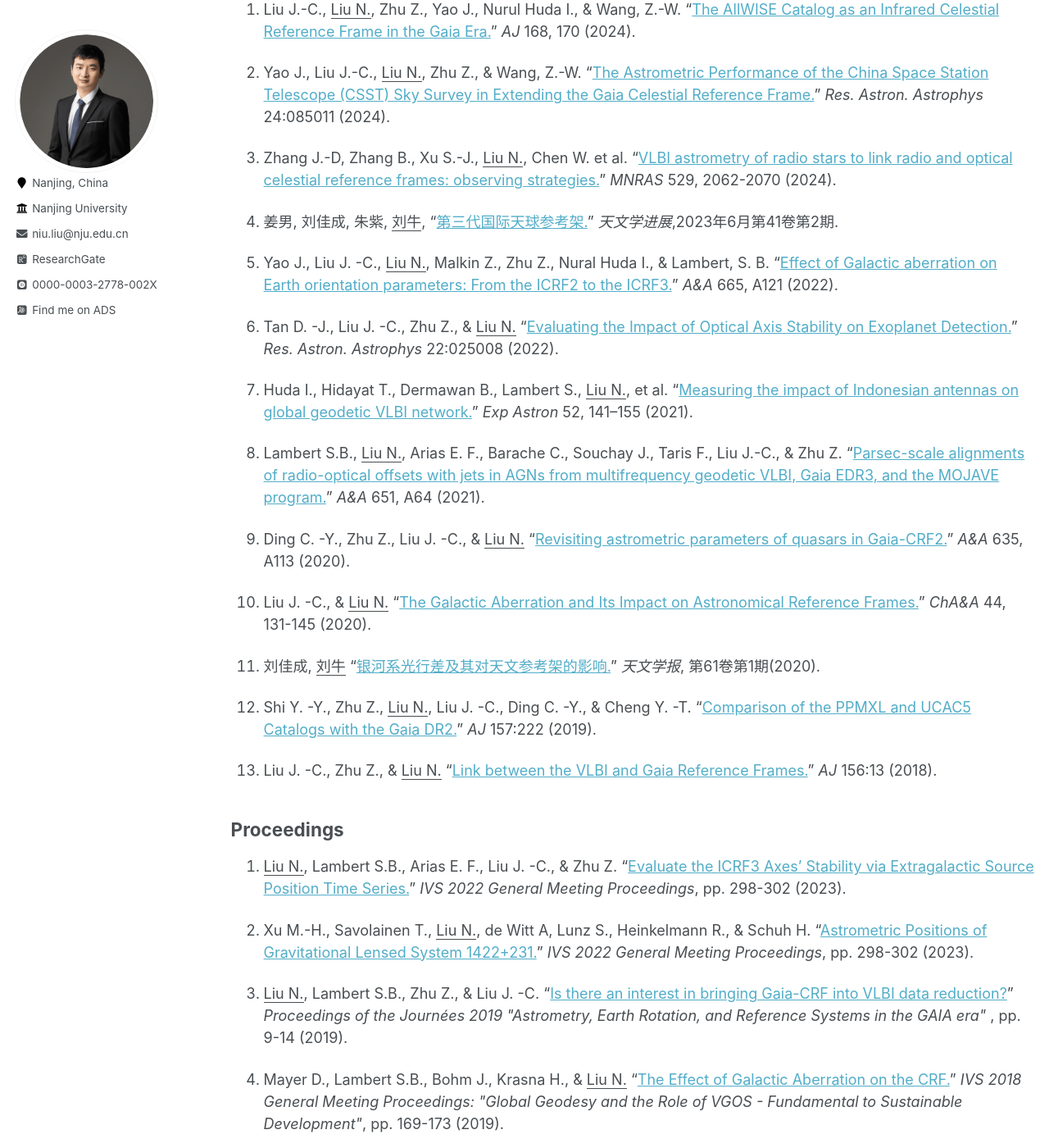
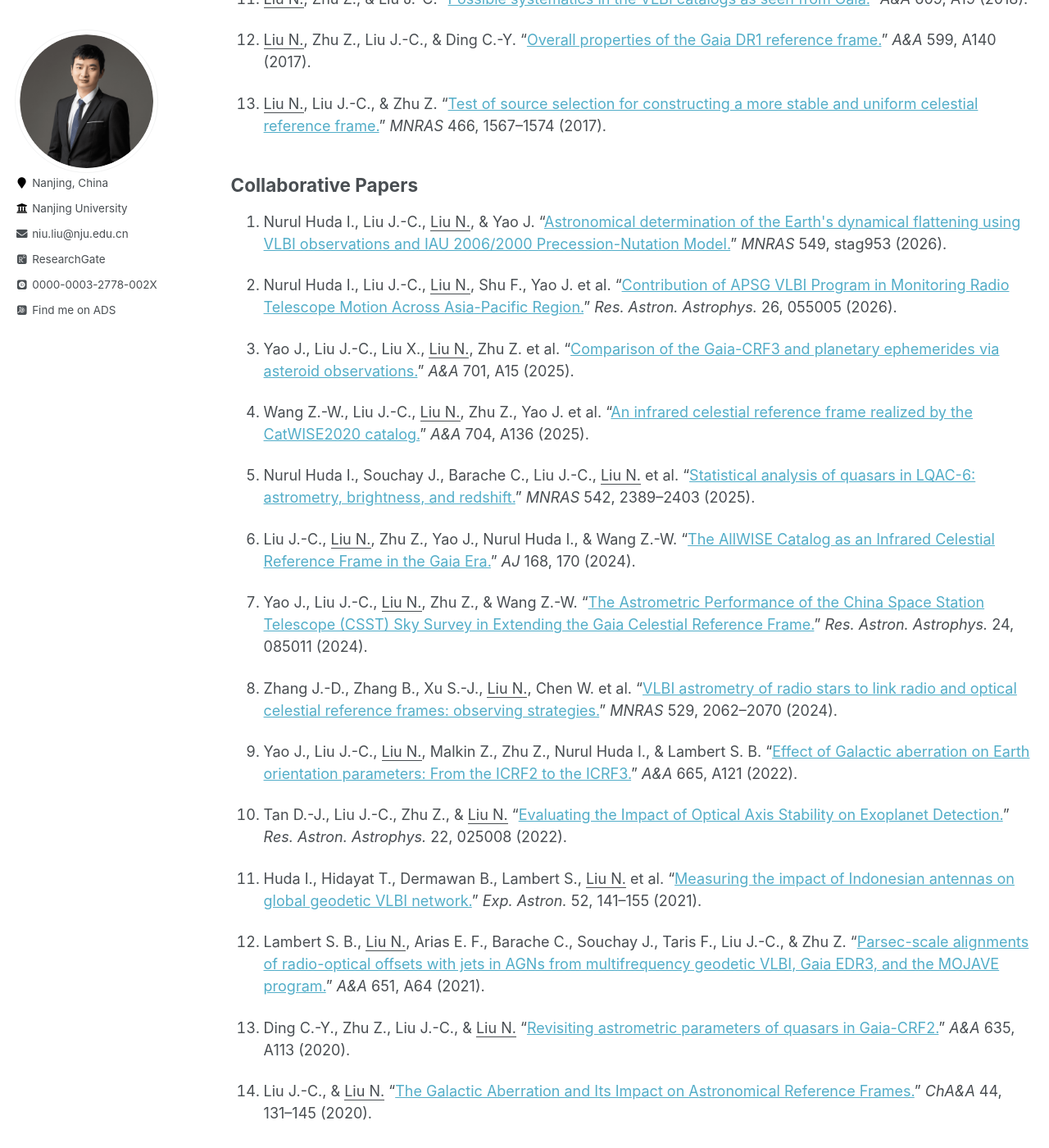
Before and after one commit to Niu-Liu/Niu-Liu.github.io, a Jekyll site: the page built from _pages/publications.md, in a window 1280 px wide and 1400 px high, scrolled down 1052 px. Shown: the whole window at 82% size. Built offline with Jekyll 4.4.1, drawn with Linux system fonts in a browser that asks for light colours; some web fonts are replaced; some of the changed text lies outside the part shown.

Commit message:
update publications

```diff
--- a/_includes/publications.html
+++ b/_includes/publications.html
@@ -1,73 +1,107 @@
 <!--<div class="user-details"> <h1> Publication </h1>-->
 <!--</div>-->
+
 <div class="user-publications">
-  <h2>First-author / Corresponding-Author </h2>
+
+  <h2>First-author and Corresponding-author Papers</h2>
   <ol>
+
+    <!-- BL Lacertae core shift -->
+    <li>
+      <p> <u>Liu N.</u>, Yang J., Cheng X.-P., Zeng A.-L., Chen W. et al.
+        “<a href="https://ui.adsabs.harvard.edu/abs/2026arXiv260420095L/abstract">Detections of Nearly Bias-free Core Shifts with 5–30 &mu;as Precisions at 8–43 GHz in BL Lacertae.</a>”
+        <i>ApJ</i> 1003, 54 (2026).
+      </p>
+    </li>
+
+    <!-- redshift-dependent astrometric properties -->
+    <li>
+      <p> Zhang Z.-Y., <u>Liu N.</u>, Zhang X.-X., Nurul Huda I., Guo S.-F. et al.
+        “<a href="https://ui.adsabs.harvard.edu/abs/2026A%26A...708A..83Z/abstract">Astrometric properties of reference frame sources as a function of redshift.</a>”
+        <i>A&amp;A</i> 708, A83 (2026).
+      </p>
+    </li>
+
+    <!-- stellar-aberration navigation -->
+    <li>
+      <p> Zhang D.-D., Li M.-Z., &amp; <u>Liu N.</u>
+        “<a href="https://doi.org/10.3390/universe12070197">Astrometric Systematic Errors as a Limiting Factor in Stellar-Aberration-Based Autonomous Navigation.</a>”
+        <i>Universe</i> 12, 197 (2026).
+      </p>
+    </li>
+
     <!-- work on secular aberration drift -->
     <li>
-      <p> <u>Liu N.</u>, Zhu Z., &amp; Liu J. -C.
-       “<a href="https://ui.adsabs.harvard.edu/abs/2024A&A...688L..24L/abstract">Secular aberration drift in stellar proper motions: An additional term due to the change in line-of-sight direction.</a>”
+      <p> <u>Liu N.</u>, Zhu Z., &amp; Liu J.-C.
+        “<a href="https://ui.adsabs.harvard.edu/abs/2024A%26A...688L..24L/abstract">Secular aberration drift in stellar proper motions: An additional term due to the change in line-of-sight direction.</a>”
         <i>A&amp;A</i> 688, L24 (2024).
       </p>
     </li>
+
     <!-- work on planetary ephemeris frame systematics using timing -->
     <li>
-      <p> <u>Liu N.</u>, Zhu Z., Antoniadis J., Liu J. -C., &amp; Zhang H.
-        “<a href="https://ui.adsabs.harvard.edu/abs/2023A&A...674A.187L/abstract">Systematics of planetary ephemeris reference frames inferred from pulsar timing astrometry.</a>”
+      <p> <u>Liu N.</u>, Zhu Z., Antoniadis J., Liu J.-C., &amp; Zhang H.
+        “<a href="https://ui.adsabs.harvard.edu/abs/2023A%26A...674A.187L/abstract">Systematics of planetary ephemeris reference frames inferred from pulsar timing astrometry.</a>”
         <i>A&amp;A</i> 674, A187 (2023).
       </p>
     </li>
+
     <!-- work on Timing/Gaia/VLBI frame tie -->
     <li>
-      <p> <u>Liu N.</u>, Zhu Z., Antoniadis J., Liu J. -C., Zhang H., &amp; Jiang N.
-           “<a href="https://ui.adsabs.harvard.edu/abs/2023A&A...670A.173L/abstract">Comparison of dynamical and kinematic reference frames via pulsar positions from timing, Gaia, and interferometric astrometry.</a>”
-        <i>A&amp;A</i> 670 A173 (2023).
+      <p> <u>Liu N.</u>, Zhu Z., Antoniadis J., Liu J.-C., Zhang H., &amp; Jiang N.
+        “<a href="https://ui.adsabs.harvard.edu/abs/2023A%26A...670A.173L/abstract">Comparison of dynamical and kinematic reference frames via pulsar positions from timing, Gaia, and interferometric astrometry.</a>”
+        <i>A&amp;A</i> 670, A173 (2023).
       </p>
     </li>
+
     <!-- work on ICRF axis stability -->
     <li>
-      <p> <u>Liu N.</u>, Lambert S. B., Arias E. F., Liu J. -C., &amp; Zhu Z.
-      “<a href="https://ui.adsabs.harvard.edu/abs/2022A&A...659A..75L/abstract">Evaluation of the ICRF stability from a position time series analysis.</a>”
+      <p> <u>Liu N.</u>, Lambert S. B., Arias E. F., Liu J.-C., &amp; Zhu Z.
+        “<a href="https://ui.adsabs.harvard.edu/abs/2022A%26A...659A..75L/abstract">Evaluation of the ICRF stability from a position time series analysis.</a>”
         <i>A&amp;A</i> 659, A75 (2022).
       </p>
     </li>
+
     <!-- work on multifrequency position comparison -->
     <li>
-      <p> <u>Liu N.</u>,
-        Lambert S. B., Charlot P., Zhu Z., Liu J. -C., Jiang N., Wan X. -S., &amp; Ding C. -Y.
-        “<a href="https://ui.adsabs.harvard.edu/abs/2021A&A...652A..87L/abstract">Comparison of multifrequency positions of extragalactic sources from ICRF3 and Gaia EDR3.</a>”
+      <p> <u>Liu N.</u>, Lambert S. B., Charlot P., Zhu Z., Liu J.-C., Jiang N., Wan X.-S., &amp; Ding C.-Y.
+        “<a href="https://ui.adsabs.harvard.edu/abs/2021A%26A...652A..87L/abstract">Comparison of multifrequency positions of extragalactic sources from ICRF3 and Gaia EDR3.</a>”
         <i>A&amp;A</i> 652, A87 (2021).
       </p>
     </li>
+
     <!-- work on CRF comparison -->
     <li>
-      <p> <u>Liu N.</u>,
-        Lambert S. B., Zhu Z., &amp; Liu J. -C.
-        “<a href="https://ui.adsabs.harvard.edu/abs/2020A&A...634A..28L/abstract">Systematics and accuracy of VLBI astrometry: A comparison with Gaia Data Release 2.</a>”
+      <p> <u>Liu N.</u>, Lambert S. B., Zhu Z., &amp; Liu J.-C.
+        “<a href="https://ui.adsabs.harvard.edu/abs/2020A%26A...634A..28L/abstract">Systematics and accuracy of VLBI astrometry: A comparison with Gaia Data Release 2.</a>”
         <i>A&amp;A</i> 634, A28 (2020).
       </p>
     </li>
+
     <!-- work on VLBI CRF noise -->
     <li>
       <p> <u>Liu N.</u>, Lambert S. B., &amp; Zhu Z.
-        “<a href="https://ui.adsabs.harvard.edu/abs/2018A&A...620A.160L/abstract">Determining the accuracy of VLBI radio source catalogs.</a>”
+        “<a href="https://ui.adsabs.harvard.edu/abs/2018A%26A...620A.160L/abstract">Determining the accuracy of VLBI radio source catalogs.</a>”
         <i>A&amp;A</i> 620, A160 (2018).
       </p>
     </li>
+
     <!-- work on ICRF2 error -->
     <li>
       <p> <u>Liu N.</u>, Zhu Z., &amp; Liu J.-C.
-        “<a href="https://ui.adsabs.harvard.edu/abs/2018A&A...609A..19L/abstract">Possible systematics in the VLBI catalogs as seen from Gaia.</a>”
+        “<a href="https://ui.adsabs.harvard.edu/abs/2018A%26A...609A..19L/abstract">Possible systematics in the VLBI catalogs as seen from Gaia.</a>”
         <i>A&amp;A</i> 609, A19 (2018).
       </p>
     </li>
+
     <!-- work on Gaia-CRF1 -->
     <li>
       <p> <u>Liu N.</u>, Zhu Z., Liu J.-C., &amp; Ding C.-Y.
-        “<a href="https://ui.adsabs.harvard.edu/abs/2017A&A...599A.140L/abstract">Overall properties of the Gaia DR1 reference frame.</a>”
+        “<a href="https://ui.adsabs.harvard.edu/abs/2017A%26A...599A.140L/abstract">Overall properties of the Gaia DR1 reference frame.</a>”
         <i>A&amp;A</i> 599, A140 (2017).
       </p>
     </li>
+
     <!-- work on ICRF source selection -->
     <li>
       <p> <u>Liu N.</u>, Liu J.-C., &amp; Zhu Z.
@@ -75,141 +109,188 @@
         <i>MNRAS</i> 466, 1567–1574 (2017).
       </p>
     </li>
+
   </ol>
-  <h2>Collaboration </h2>
+
+  <h2>Collaborative Papers</h2>
   <ol>
+
+    <!-- dynamical flattening -->
+    <li>
+      <p> Nurul Huda I., Liu J.-C., <u>Liu N.</u>, &amp; Yao J.
+        “<a href="https://doi.org/10.1093/mnras/stag953">Astronomical determination of the Earth's dynamical flattening using VLBI observations and IAU 2006/2000 Precession-Nutation Model.</a>”
+        <i>MNRAS</i> 549, stag953 (2026).
+      </p>
+    </li>
+
+    <!-- APSG VLBI program -->
+    <li>
+      <p> Nurul Huda I., Liu J.-C., <u>Liu N.</u>, Shu F., Yao J. et al.
+        “<a href="https://doi.org/10.1088/1674-4527/ae400c">Contribution of APSG VLBI Program in Monitoring Radio Telescope Motion Across Asia-Pacific Region.</a>”
+        <i>Res. Astron. Astrophys.</i> 26, 055005 (2026).
+      </p>
+    </li>
+
+    <!-- Gaia asteroids -->
+    <li>
+      <p> Yao J., Liu J.-C., Liu X., <u>Liu N.</u>, Zhu Z. et al.
+        “<a href="https://ui.adsabs.harvard.edu/abs/2025A%26A...701A..15Y/abstract">Comparison of the Gaia-CRF3 and planetary ephemerides via asteroid observations.</a>”
+        <i>A&amp;A</i> 701, A15 (2025).
+      </p>
+    </li>
+
+    <!-- CatWISE2020 frame -->
+    <li>
+      <p> Wang Z.-W., Liu J.-C., <u>Liu N.</u>, Zhu Z., Yao J. et al.
+        “<a href="https://ui.adsabs.harvard.edu/abs/2025A%26A...704A.136W/abstract">An infrared celestial reference frame realized by the CatWISE2020 catalog.</a>”
+        <i>A&amp;A</i> 704, A136 (2025).
+      </p>
+    </li>
+
+    <!-- LQAC-6 -->
+    <li>
+      <p> Nurul Huda I., Souchay J., Barache C., Liu J.-C., <u>Liu N.</u> et al.
+        “<a href="https://ui.adsabs.harvard.edu/abs/2025MNRAS.542.2389H/abstract">Statistical analysis of quasars in LQAC-6: astrometry, brightness, and redshift.</a>”
+        <i>MNRAS</i> 542, 2389–2403 (2025).
+      </p>
+    </li>
+
     <!-- AllWISE frame -->
     <li>
-      <p> Liu J.-C., <u>Liu N.</u>, Zhu Z., Yao J., Nurul Huda I., &amp; Wang, Z.-W.
-      “<a href="https://iopscience.iop.org/article/10.3847/1538-3881/ad6dd5">The AllWISE Catalog as an Infrared Celestial Reference Frame in the Gaia Era.</a>”
+      <p> Liu J.-C., <u>Liu N.</u>, Zhu Z., Yao J., Nurul Huda I., &amp; Wang Z.-W.
+        “<a href="https://ui.adsabs.harvard.edu/abs/2024AJ....168..170L/abstract">The AllWISE Catalog as an Infrared Celestial Reference Frame in the Gaia Era.</a>”
         <i>AJ</i> 168, 170 (2024).
       </p>
     </li>
+
     <!-- CSST frame -->
     <li>
-      <p> Yao J., Liu J.-C., <u>Liu N.</u>, Zhu Z., &amp; Wang, Z.-W.
+      <p> Yao J., Liu J.-C., <u>Liu N.</u>, Zhu Z., &amp; Wang Z.-W.
         “<a href="https://ui.adsabs.harvard.edu/abs/2024RAA....24h5011Y/abstract">The Astrometric Performance of the China Space Station Telescope (CSST) Sky Survey in Extending the Gaia Celestial Reference Frame.</a>”
-        <i>Res. Astron. Astrophys</i> 24:085011 (2024).
+        <i>Res. Astron. Astrophys.</i> 24, 085011 (2024).
       </p>
     </li>
-    <!-- Radio stars for VLBI-Gaia frame tie -->
+
+    <!-- radio stars for VLBI-Gaia frame tie -->
     <li>
-      <p> Zhang J.-D, Zhang B., Xu S.-J., <u>Liu N.</u>, Chen W. et al.
-        “<a href="https://ui.adsabs.harvard.edu/abs/2024RAA....24h5011Y/abstract">VLBI astrometry of radio stars to link radio and optical celestial reference frames: observing strategies.</a>”
-        <i>MNRAS</i> 529, 2062-2070 (2024).
+      <p> Zhang J.-D., Zhang B., Xu S.-J., <u>Liu N.</u>, Chen W. et al.
+        “<a href="https://ui.adsabs.harvard.edu/abs/2024MNRAS.529.2062Z/abstract">VLBI astrometry of radio stars to link radio and optical celestial reference frames: observing strategies.</a>”
+        <i>MNRAS</i> 529, 2062–2070 (2024).
       </p>
     </li>
-    <!-- Chinese review from Jiang-->
-    <li>
-      <p> 姜男, 刘佳成, 朱紫, <u>刘牛</u>,
-        “<a href="http://center.shao.ac.cn/twxjz/abstract/2023/20230204.pdf">第三代国际天球参考架.</a>”
-        <i>天文学进展</i>,2023年6月第41卷第2期.
-      </p>
-    </li>
+
     <!-- work from Yao -->
     <li>
-      <p> Yao J., Liu J. -C., <u>Liu N.</u>, Malkin Z., Zhu Z., Nural Huda I., &amp; Lambert, S. B.
-        “<a href="https://ui.adsabs.harvard.edu/abs/2022A&A...665A.121Y/abstract">Effect of Galactic aberration on Earth orientation parameters: From the ICRF2 to the ICRF3.</a>”
+      <p> Yao J., Liu J.-C., <u>Liu N.</u>, Malkin Z., Zhu Z., Nurul Huda I., &amp; Lambert S. B.
+        “<a href="https://ui.adsabs.harvard.edu/abs/2022A%26A...665A.121Y/abstract">Effect of Galactic aberration on Earth orientation parameters: From the ICRF2 to the ICRF3.</a>”
         <i>A&amp;A</i> 665, A121 (2022).
       </p>
     </li>
+
     <!-- work from Tan -->
     <li>
-      <p> Tan D. -J., Liu J. -C., Zhu Z., &amp; <u>Liu N.</u>
+      <p> Tan D.-J., Liu J.-C., Zhu Z., &amp; <u>Liu N.</u>
         “<a href="https://ui.adsabs.harvard.edu/abs/2022RAA....22b5008T/abstract">Evaluating the Impact of Optical Axis Stability on Exoplanet Detection.</a>”
-        <i>Res. Astron. Astrophys</i> 22:025008 (2022).
+        <i>Res. Astron. Astrophys.</i> 22, 025008 (2022).
       </p>
     </li>
+
     <!-- work from Ibnu -->
     <li>
-      <p>
-        Huda I., Hidayat T., Dermawan B., Lambert S., <u>Liu N.</u>, et al.
+      <p> Huda I., Hidayat T., Dermawan B., Lambert S., <u>Liu N.</u> et al.
         “<a href="https://ui.adsabs.harvard.edu/abs/2021ExA....52..141H/abstract">Measuring the impact of Indonesian antennas on global geodetic VLBI network.</a>”
-        <i>Exp Astron</i> 52, 141–155 (2021).
+        <i>Exp. Astron.</i> 52, 141–155 (2021).
       </p>
     </li>
+
     <!-- work from Sebastien -->
     <li>
-      <p>
-        Lambert S.B., <u>Liu N.</u>, Arias E. F., Barache C., Souchay J., Taris F., Liu J.-C., &amp; Zhu Z.
-        “<a href="https://ui.adsabs.harvard.edu/abs/2021A&A...651A..64L/abstract">Parsec-scale alignments of radio-optical offsets with jets in AGNs from multifrequency geodetic VLBI, Gaia EDR3, and the MOJAVE program.</a>”
+      <p> Lambert S. B., <u>Liu N.</u>, Arias E. F., Barache C., Souchay J., Taris F., Liu J.-C., &amp; Zhu Z.
+        “<a href="https://ui.adsabs.harvard.edu/abs/2021A%26A...651A..64L/abstract">Parsec-scale alignments of radio-optical offsets with jets in AGNs from multifrequency geodetic VLBI, Gaia EDR3, and the MOJAVE program.</a>”
         <i>A&amp;A</i> 651, A64 (2021).
       </p>
     </li>
+
     <!-- work from Ding -->
     <li>
-      <p>
-        Ding C. -Y., Zhu Z., Liu J. -C., &amp; <u>Liu N.</u>
-        “<a href="https://ui.adsabs.harvard.edu/abs/2020A&A...635A.113D/abstract">Revisiting astrometric parameters of quasars in Gaia-CRF2.</a>”
+      <p> Ding C.-Y., Zhu Z., Liu J.-C., &amp; <u>Liu N.</u>
+        “<a href="https://ui.adsabs.harvard.edu/abs/2020A%26A...635A.113D/abstract">Revisiting astrometric parameters of quasars in Gaia-CRF2.</a>”
         <i>A&amp;A</i> 635, A113 (2020).
       </p>
     </li>
+
     <!-- work from Jia-Cheng Liu -->
     <li>
-      <p> Liu J. -C., &amp; <u>Liu N.</u>
+      <p> Liu J.-C., &amp; <u>Liu N.</u>
         “<a href="https://ui.adsabs.harvard.edu/abs/2020AcASn..61...10L/abstract">The Galactic Aberration and Its Impact on Astronomical Reference Frames.</a>”
-        <i>ChA&amp;A</i> 44, 131-145 (2020).
+        <i>ChA&amp;A</i> 44, 131–145 (2020).
       </p>
     </li>
-    <!-- work from Jia-Cheng Liu -->
+
+    <!-- work from Xiaonizi -->
     <li>
-      <p> 刘佳成, <u>刘牛</u>
-        “<a href="{{ "/files/paper/ga-CN.pdf" | prepend: site.baseurl | prepend: site.url }}">银河系光行差及其对天文参考架的影响.</a>”
-        <i>天文学报</i>, 第61卷第1期(2020).
+      <p> Shi Y.-Y., Zhu Z., <u>Liu N.</u>, Liu J.-C., Ding C.-Y., &amp; Cheng Y.-T.
+        “<a href="https://ui.adsabs.harvard.edu/abs/2019AJ....157..222S/abstract">Comparison of the PPMXL and UCAC5 Catalogs with the Gaia DR2.</a>”
+        <i>AJ</i> 157, 222 (2019).
       </p>
     </li>
-    <!-- work from Xiaonizi -->
+
+    <!-- work from JCLiu -->
     <li>
-      <p> Shi Y. -Y., Zhu Z., <u>Liu N.</u>, Liu J. -C., Ding C. -Y., &amp; Cheng Y. -T.
-        “<a href="https://ui.adsabs.harvard.edu/abs/2019AJ....157..222S/abstract">Comparison of the PPMXL and UCAC5 Catalogs with the Gaia DR2.</a>”
-        <i>AJ</i> 157:222 (2019).
+      <p> Liu J.-C., Zhu Z., &amp; <u>Liu N.</u>
+        “<a href="https://ui.adsabs.harvard.edu/abs/2018AJ....156...13L/abstract">Link between the VLBI and Gaia Reference Frames.</a>”
+        <i>AJ</i> 156, 13 (2018).
       </p>
     </li>
-    <!-- work from JCLiu -->
+
+  </ol>
+
+  <h2>Proceedings</h2>
+  <ol>
+
+    <!-- IVSGM-2022 -->
     <li>
-      <p> Liu J. -C., Zhu Z., &amp; <u>Liu N.</u>
-        “<a href="https://ui.adsabs.harvard.edu/abs/2018AJ....156...13L/abstract">Link between the VLBI and Gaia Reference Frames.</a>”
-        <i>AJ</i> 156:13 (2018).
+      <p> <u>Liu N.</u>, Lambert S. B., Arias E. F., Liu J.-C., &amp; Zhu Z.
+        “<a href="https://ui.adsabs.harvard.edu/abs/2023ivs..conf..298L/abstract">Evaluate the ICRF3 Axes’ Stability via Extragalactic Source Position Time Series.</a>”
+        <i>IVS 2022 General Meeting Proceedings</i>, pp. 298–302 (2023).
       </p>
     </li>
-  </ol>
-  <h2>Proceedings</h2>
-  <ol>
-    <!-- IVSGM-2022 -->
+
+    <!-- IVSGM-2022-Xu -->
     <li>
-      <p><u>Liu N.</u>, Lambert S.B., Arias E. F., Liu J. -C., &amp; Zhu Z.
-        “<a href="https://ui.adsabs.harvard.edu/abs/2023ivs..conf..298L/abstract">Evaluate the ICRF3 Axes’ Stability via Extragalactic Source Position Time Series.</a>”
-        <i>IVS 2022 General Meeting Proceedings</i>, pp. 298-302 (2023).
+      <p> Xu M.-H., Savolainen T., <u>Liu N.</u>, de Witt A., Lunz S., Heinkelmann R., &amp; Schuh H.
+        “<a href="https://ui.adsabs.harvard.edu/abs/2023ivs..conf..306X/abstract">Astrometric Positions of Gravitational Lensed System 1422+231.</a>”
+        <i>IVS 2022 General Meeting Proceedings</i>, pp. 306–310 (2023).
       </p>
     </li>
-    <!-- IVSGM-2022-Xu -->
+
+    <!-- Journees 2019 -->
     <li>
-      <p>Xu M.-H., Savolainen T., <u>Liu N.</u>, de Witt A, Lunz S., Heinkelmann R., &amp; Schuh H.
-        “<a href="https://ui.adsabs.harvard.edu/abs/2023ivs..conf..306X/abstract">Astrometric Positions of Gravitational Lensed System 1422+231.</a>”
-        <i>IVS 2022 General Meeting Proceedings</i>, pp. 298-302 (2023).
+      <p> <u>Liu N.</u>, Lambert S. B., Zhu Z., &amp; Liu J.-C.
+        “<a href="https://ui.adsabs.harvard.edu/abs/2020jsrs.conf....9L/abstract">Is there an interest in bringing Gaia-CRF into VLBI data reduction?</a>”
+        <i>Proceedings of the Journées 2019 “Astrometry, Earth Rotation, and Reference Systems in the Gaia era”</i>,
+        pp. 9–14 (2019).
       </p>
     </li>
-    <!-- Journees 2019 -->
+
+    <!-- IVSGM-2018-Mayer -->
     <li>
-      <p> <u>Liu N.</u>, Lambert S.B., Zhu Z., &amp; Liu J. -C.
-        “<a href="https://ui.adsabs.harvard.edu/abs/2020jsrs.conf....9L/abstract">Is there an interest in bringing Gaia-CRF into VLBI data reduction?</a>”
-        <i>Proceedings of the Journées 2019 "Astrometry, Earth Rotation, and Reference Systems in the GAIA era" </i>,
-        pp. 9-14 (2019).
+      <p> Mayer D., Lambert S. B., Bohm J., Krasna H., &amp; <u>Liu N.</u>
+        “<a href="https://ui.adsabs.harvard.edu/abs/2019ivs..conf..169M/abstract">The Effect of Galactic Aberration on the CRF.</a>”
+        <i>IVS 2018 General Meeting Proceedings: “Global Geodesy and the Role of VGOS — Fundamental to Sustainable Development”</i>,
+        pp. 169–173 (2019).
       </p>
     </li>
-    <!-- IVSGM-2018-Mayer -->
+
+    <!-- IVSGM-2018-Lambert -->
     <li>
-      <p>Mayer D., Lambert S.B., Bohm J., Krasna H., &amp; <u>Liu N.</u>
-        “<a href="https://ui.adsabs.harvard.edu/abs/2019ivs..conf..169M/abstract">The Effect of Galactic Aberration on the CRF.</a>”
-        <i>IVS 2018 General Meeting Proceedings: "Global Geodesy and the Role of VGOS - Fundamental to Sustainable Development"</i>, pp. 169-173 (2019).
+      <p> Lambert S. B., Nurul Huda I., Ziegler Y., Richard J.-Y., <u>Liu N.</u>, Gattano C., Rosat S., &amp; Bizouard C.
+        “<a href="https://ui.adsabs.harvard.edu/abs/2019ivs..conf..204L/abstract">Measurement of Earth's Nutation by VLBI: Direct Estimates from VLBI Delays and a Discussion on the Error.</a>”
+        <i>IVS 2018 General Meeting Proceedings: “Global Geodesy and the Role of VGOS — Fundamental to Sustainable Development”</i>,
+        pp. 204–208 (2019).
       </p>
     </li>
-    <!-- IVSGM-2018-Lambert -->
-    <li>
-      <p>Lambert S.B., Nurul-Huda I., Ziegler Y., Richard J.-Y., <u>Liu N.</u>, Gattano C., Rosat S., &amp; Bizouard C.
-        “<a href="https://ui.adsabs.harvard.edu/abs/2019ivs..conf..204L/abstract">Measurement of Earth's Nutation by VLBI: Direct Estimates from VLBI Delays and a Discussion on the Error.</a>”
-        <i>IVS 2018 General Meeting Proceedings: "Global Geodesy and the Role of VGOS - Fundamental to Sustainable Development"</i>, pp. 204-208 (2019).
-      </p>
-    </li>
+
   </ol>
+
 </div>
```
